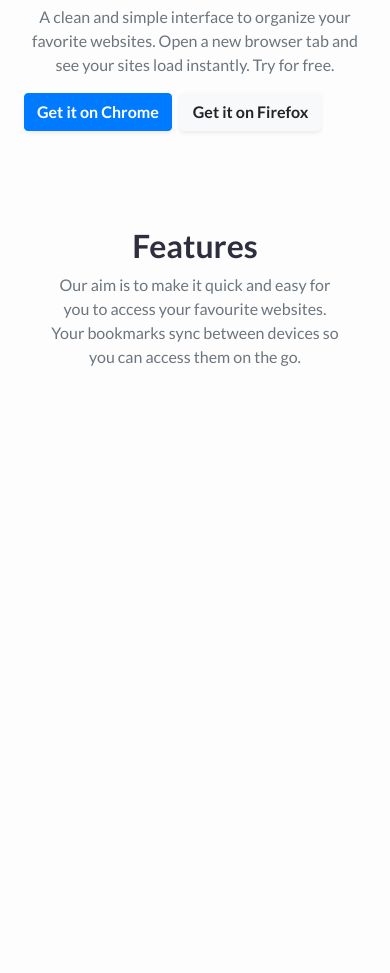
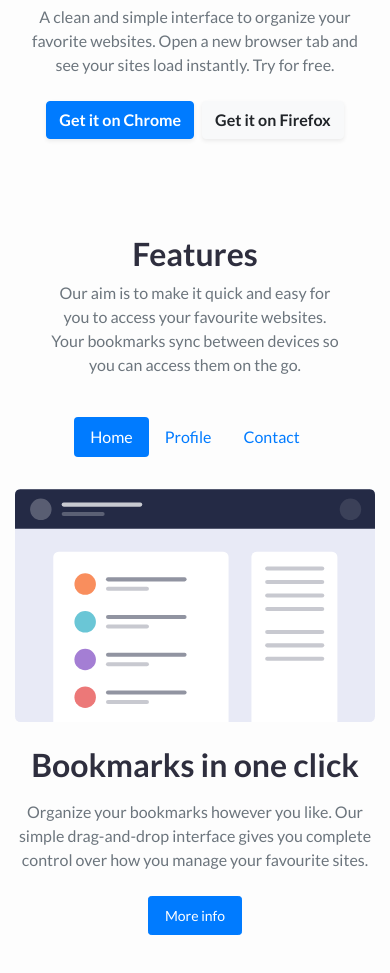
Before and after one commit to Aliemeka/bezao-landing-page, a plain HTML site: page index.html in a window 390 px wide. Shown: the part 507-1480 px from the top of the page. Before the commit the page ends 940 px from the top, so only its background shows below. Drawn offline with nearby package versions, Linux system fonts and the light colour scheme.

Commit message:
Added tabs-to be styled later for mobile

```diff
--- a/index.html
+++ b/index.html
@@ -51,7 +51,7 @@
                   A clean and simple interface to organize your favorite websites. Open a new browser tab and see your sites load instantly. Try for free.
                 </p>
 
-                <div class="d-flex mx-auto mx-md-0">
+                <div class="d-flex justify-content-center justify-content-md-start pt-2">
                   <button class="btn btn-primary btn-md shadow-sm mr-2 font-weight-bold">Get it on Chrome</button>
                   <button class="btn btn-light btn-md shadow-sm font-weight-bold">Get it on Firefox</button>
                 </div>
@@ -62,13 +62,81 @@
     </header>
 
     <main>
-      <section id="features" class="text-center py-5">
-        <header class="col-10 col-md-8 col-lg-6 mx-auto mt-5">
+      <!-- Features -->
+      <section id="features" class="py-5">
+        <header class="col-10 col-md-8 col-lg-6 mx-auto mt-5 text-center">
           <h2 class="text-center">Features</h2>
           <p class="text-secondary">Our aim is to make it quick and easy for you to access your favourite websites. Your bookmarks sync
             between devices so you can access them on the go.
           </p>
         </header>
+        <nav class="container pt-4">
+          <ul class="nav nav-pills mb-3 justify-content-center" id="pills-tab" role="tablist">
+            <li class="nav-item">
+              <a class="nav-link active" id="pills-home-tab" data-toggle="pill" href="#pills-home" role="tab" aria-controls="pills-home" aria-selected="true">Home</a>
+            </li>
+            <li class="nav-item">
+              <a class="nav-link" id="pills-profile-tab" data-toggle="pill" href="#pills-profile" role="tab" aria-controls="pills-profile" aria-selected="false">Profile</a>
+            </li>
+            <li class="nav-item">
+              <a class="nav-link" id="pills-contact-tab" data-toggle="pill" href="#pills-contact" role="tab" aria-controls="pills-contact" aria-selected="false">Contact</a>
+            </li>
+          </ul>
+
+          <div class="tab-content" id="pills-tabContent">
+
+            <!-- Tab content 1 -->
+            <div class="tab-pane fade show active" id="pills-home" role="tabpanel" aria-labelledby="pills-home-tab">
+              <div class="row mt-4 align-items-center">
+                <div class="col-md-6 pt-2">
+                  <img src="images/illustration-features-tab-1.svg" alt="illustration 1" class="img-fluid">
+                </div>
+                <div class="col-md-6 pl-md-3 text-center text-md-left mt-md-0 mt-4">
+                  <h2 class="mb-3">Bookmarks in one click</h2>
+                  <p class="text-secondary mb-4">
+                    Organize your bookmarks however you like. Our simple drag-and-drop interface gives you complete control over how you manage
+                    your favourite sites.
+                  </p>
+                  <button class="btn btn-primary btn-sm px-3 py-2">More info</button>
+                </div>
+              </div>
+            </div>
+
+            <!-- Tab-content 2 -->
+            <div class="tab-pane fade" id="pills-profile" role="tabpanel" aria-labelledby="pills-profile-tab">
+              <div class="row mt-4 align-items-center">
+                <div class="col-md-6 pt-2">
+                  <img src="images/illustration-features-tab-2.svg" alt="illustration 1" class="img-fluid">
+                </div>
+                <div class="col-md-6 pl-md-3 text-center text-md-left mt-4 mt-md-0">
+                  <h2 class="mb-3">Intelligent search</h2>
+                  <p class="text-secondary mb-4">
+                    Our powerful search feature will help you find saved sites in no time. No need to trawl through all of your bookmarks.
+                  </p>
+
+                  <button class="btn btn-primary btn-sm px-3 py-2">More info</button>
+                </div>
+              </div>
+            </div>
+
+
+            <div class="tab-pane fade" id="pills-contact" role="tabpanel" aria-labelledby="pills-contact-tab">
+              <div class="row mt-4 align-items-center">
+                <div class="col-md-6 pt-2">
+                  <img src="images/illustration-features-tab-3.svg" alt="illustration 1" class="img-fluid">
+                </div>
+                <div class="col-md-6 pl-md-3 text-center text-md-left mt-4 mt-md-0">
+                  <h2 class="mb-3">Share your bookmarks</h2>
+                  <p class="text-secondary mb-4">
+                    Easily share your bookmarks and collections with others. Share a shareable link that you can send at a click of a button.
+                  </p>
+
+                  <button class="btn btn-primary btn-sm px-3 py-2">More info</button>
+                </div>
+              </div>
+            </div>
+          </div>
+        </nav>
       </section>
     </main>
 
```
